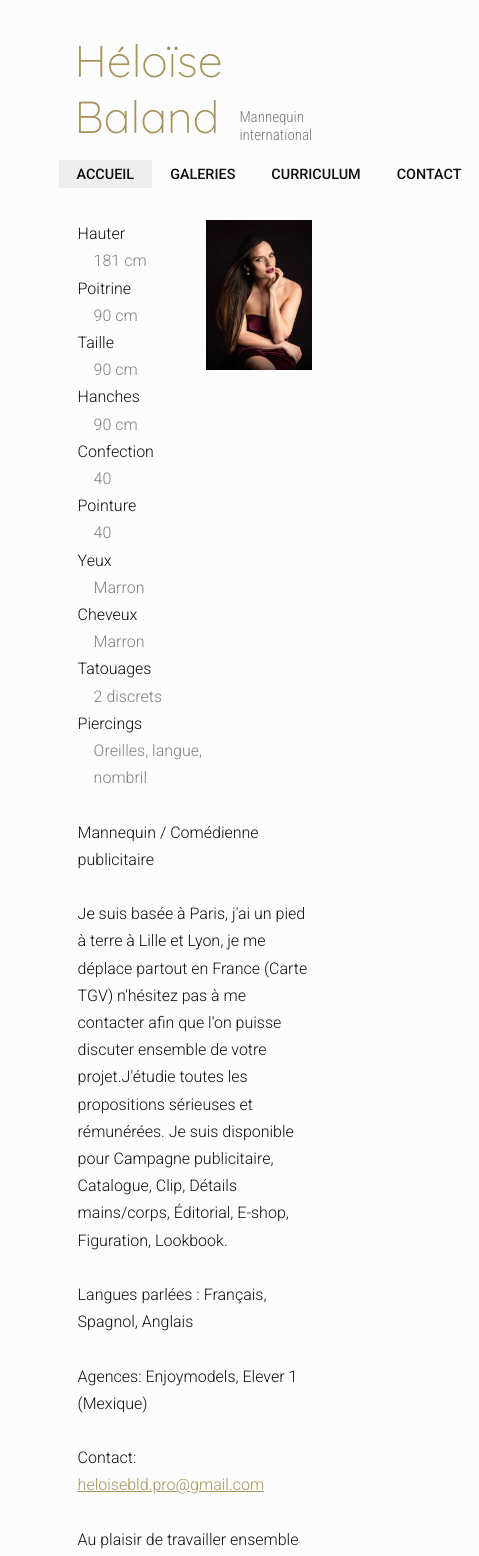
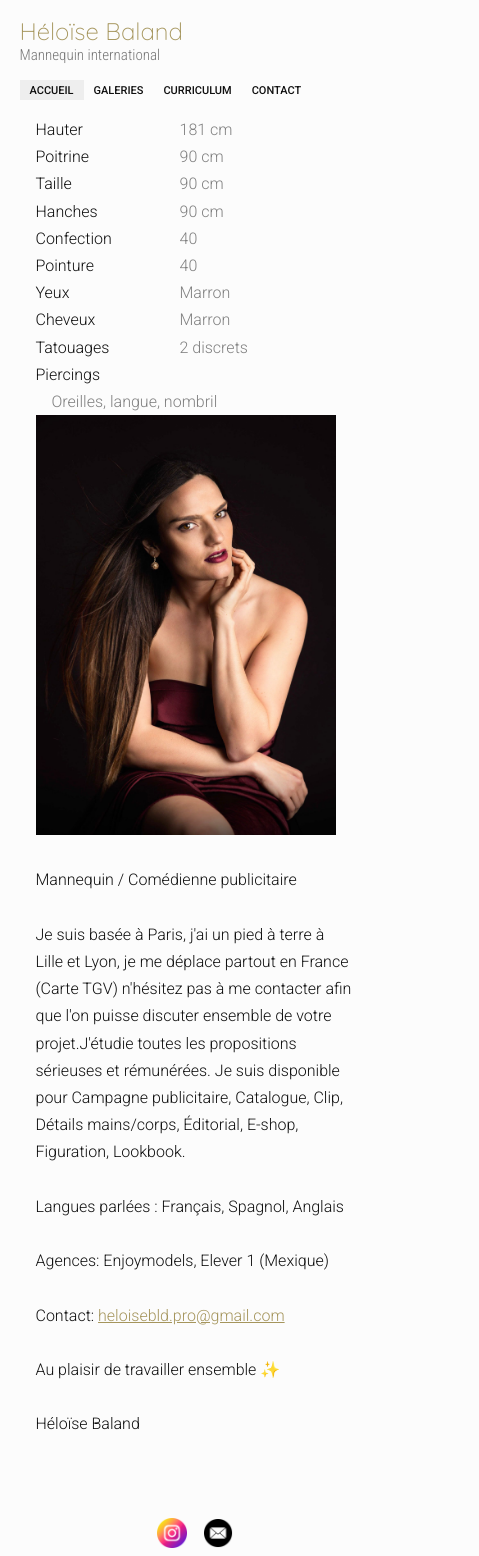
Before and after one commit to vaniaelizondo/photo-book, a React (Create React App) app: page / in a window 390 px wide. Shown: the top 1556 px of the page, 479 px wide, since content can reach past the window. Built offline with nearby package versions, Linux system fonts and the light colour scheme.

Commit message:
mobile responsive

```diff
--- a/src/styles.scss
+++ b/src/styles.scss
@@ -218,7 +218,7 @@ header {
 }
 
 .album-container {
-  padding: 0 3rem;
+  padding: 0 $margin-album-sides-web;
 }
 
 .curriculum {
@@ -331,3 +331,77 @@ footer {
     }
   }
 }
+
+// Medium devices (tablets, 768px and up)
+@media (max-width: 768px) {
+  header {
+    margin: 1rem $margin-container-sides-mobile;
+  }
+
+  .container {
+    margin: 1rem $margin-container-sides-mobile;
+  }
+
+  .information {
+    margin: 1rem $margin-home-sides-mobile;
+    display: block;
+  }
+
+  .home-text {
+    margin: 1rem $margin-home-sides-mobile;
+  }
+
+  .gallery-grid {
+    padding: 1rem;
+  }
+
+  .curriculum {
+    margin: 1rem $margin-cv-sides-mobile;
+  }
+
+  form.contact {
+    margin: 1rem $margin-contact-sides-mobile;
+  }
+}
+
+// Small devices (landscape phones, 576px and up)
+@media (max-width: 576px) {
+  header {
+    .title {
+      display: block;
+      padding: 0;
+
+      .name {
+        font-size: 1.5rem;
+      }
+    }
+
+    .navbar {
+      ul {
+        line-height: 18px;
+
+        li a {
+          line-height: 18px;
+          font-size: 11px;
+          padding: 0 10px;
+        }
+      }
+    }
+  }
+
+  .gallery-grid {
+    display: block;
+
+    .gallery-item {
+      padding-bottom: 2rem;
+    }
+  }
+
+  .album-container {
+    padding: 0 $margin-album-sides-mobile;
+  }
+
+  footer {
+    margin: 5rem $margin-container-sides-mobile 2rem;
+  }
+}
--- a/src/styles/_variables.scss
+++ b/src/styles/_variables.scss
@@ -12,9 +12,11 @@ $red: #d9534f;
 
 // Sizes
 $margin-container-sides-web: 15%;
-$margin-container-sides-mobile: 1rem;
+$margin-container-sides-mobile: 5%;
 $margin-home-sides-web: 7%;
 $margin-home-sides-mobile: 1rem;
+$margin-album-sides-web: 3rem;
+$margin-album-sides-mobile: 1rem;
 $margin-cv-sides-web: 20%;
 $margin-cv-sides-mobile: 1rem;
 $margin-contact-sides-web: 7%;
```
